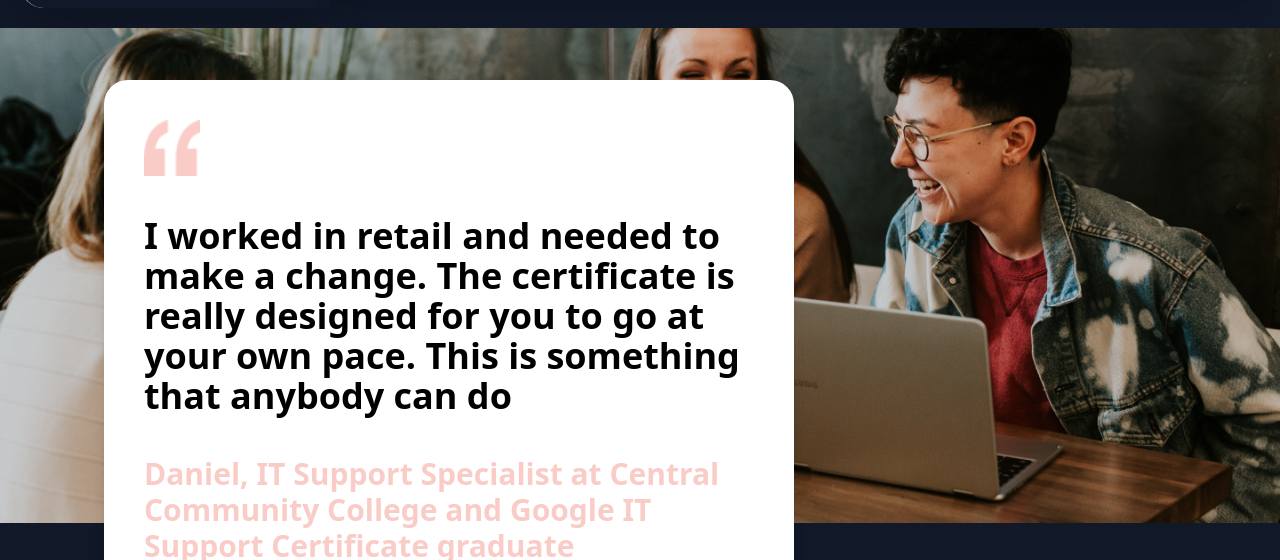
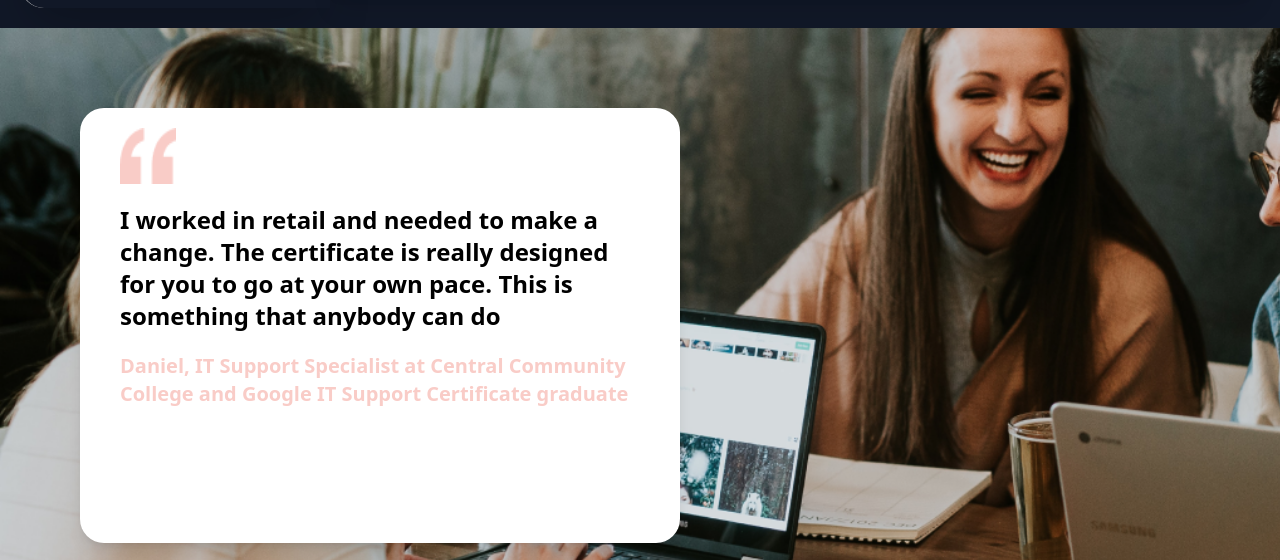
Before and after one commit to nahar-1/3rd-Assignment, a website built with Vite: page index.html in a window 1280 px wide. Shown: the part 9901-10461 px from the top of the page. Built offline with nearby package versions, Linux system fonts and the light colour scheme; files whose address does not match are found by name.

Commit message:
projectdone

```diff
--- a/index.html
+++ b/index.html
@@ -946,16 +946,20 @@
 
   <!--Footer Section-->
  <footer>
-    <div class="relative  ">
-        <img src="photos/brooke-cagle-g1Kr4Ozfoac-unsplash 2.png" class="w-full " alt="">
 
-        <div class="md:space-y-10 space-y-2 w-[400px] h-[250px] md:w-[690px] md:h-[535px] rounded-3xl shadow-lg md:m-10 absolute bg-white md:left-16 md:top-3 top-0 left-0 md:px-10 md:py-10 ">
-            <img src="photos/“ (1).png" class=" md:h-14 md:w-14 h-5 w-5" alt="">
-            <h1 class="font-bold md:text-4xl text-xl">I worked in retail and needed to make a change. The certificate is really designed for you to go at your own pace. This is something that anybody can do</h1>
+<div style="background-image: url(photos/brooke-cagle-g1Kr4Ozfoac-unsplash\ 2.png); height: 700px;" class="bg-cover bg-no-repeat relative ">
+  <div class="md:space-y-5 space-y-2 w-[400px] h-[300px] md:w-[600px] md:h-[435px] rounded-3xl shadow-lg md:m-10  bg-white  md:px-10 md:py-5 ml-14 pt-10 pl-10 absolute top-10 left-10  ">
+    <img src="photos/“ (1).png" class=" md:h-14 md:w-14 h-5 w-5" alt="">
+    <h1 class="font-bold md:text-2xl text-xl">I worked in retail and needed to make a change. The certificate is really designed for you to go at your own pace. This is something that anybody can do</h1>
 
-            <h4 class="text-[#F9CCC7] md:text-3xl text-sm font-semibold">Daniel, IT Support Specialist at Central Community College and Google IT Support Certificate graduate</h4>
-        </div>
-    </div>
+    <h4 class="text-[#F9CCC7] md:text-xl text-sm font-semibold">Daniel, IT Support Specialist at Central Community College and Google IT Support Certificate graduate</h4>
+</div>
+</div>
+
+
+
+
+
 
 
     <div class="px-16 pl-24 pt-10 py-20 flex md:flex-row flex-col items-center justify-between border-b border-[#858484] dark:text-white">
```
